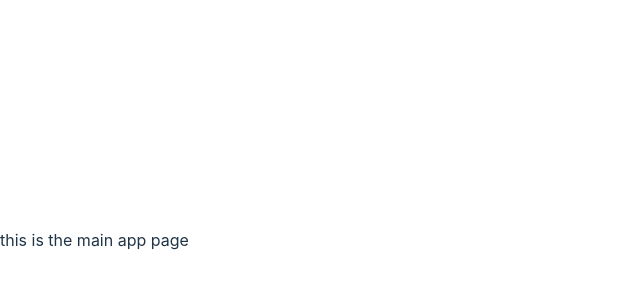
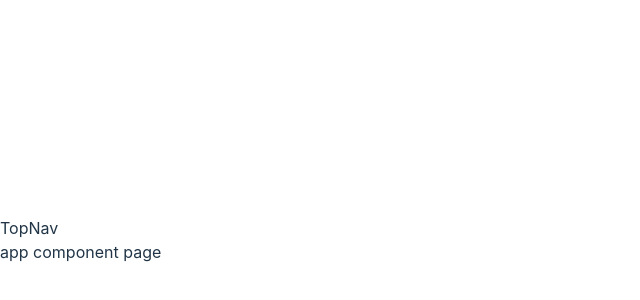
Before and after one commit to IpDaniel/tanews, a React (Vite) app in the folder frontend/: page / in a window 1280 px wide. Shown: the part 160-460 px from the top of the page, without its empty margins (0-640 px from the left). Built offline with nearby package versions, Linux system fonts and the light colour scheme.

Commit message:
made a components, routes, and styles folder. conform to this organization convention for the rest of the project

```diff
--- /dev/null
+++ b/frontend/src/components/TopNav.jsx
@@ -0,0 +1,7 @@
+import React from "react";
+
+const TopNav = () => {
+  return <div>TopNav</div>;
+};
+
+export default TopNav;
--- a/frontend/src/routes/App.jsx
+++ b/frontend/src/routes/App.jsx
@@ -1,9 +1,15 @@
 import { useState } from "react";
 
+import TopNav from "../components/TopNav.jsx"; // this is an example of a reusable component. i set
+// up a basic topnav that just returns topnav. need styling.
+
 function App() {
-  const [count, setCount] = useState(0);
-
-  return <>this is the main app page</>;
+  return (
+    <>
+      <TopNav />
+      <div>app component page</div>
+    </>
+  );
 }
 
 export default App;
```
